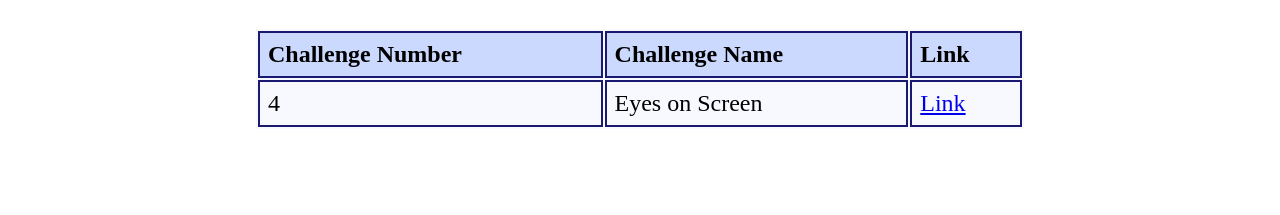
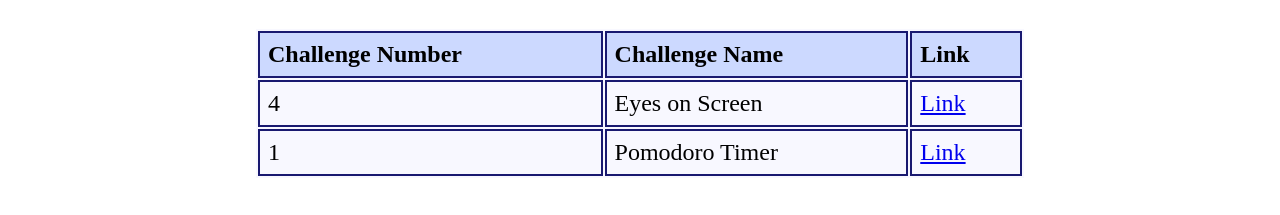
Before and after one commit to TARUSSI/Javascript_Challenges, a plain HTML site: page index.html in a window 1280 px wide. Shown: the part 399-614 px from the top of the page. Drawn offline with Linux system fonts and the light colour scheme.

Commit message:
Added Challenge 1 on main index file

```diff
--- a/index.html
+++ b/index.html
@@ -31,6 +31,13 @@
                         <a href="#">Link</a>
                     </td>
                 </tr>
+                <tr>
+                    <td>1</td>
+                    <td>Pomodoro Timer</td>
+                    <td>
+                        <a href="./Pomodoro_timer/index.html">Link</a>
+                    </td>
+                </tr>
             </table>
         </section>
     </body>
```
